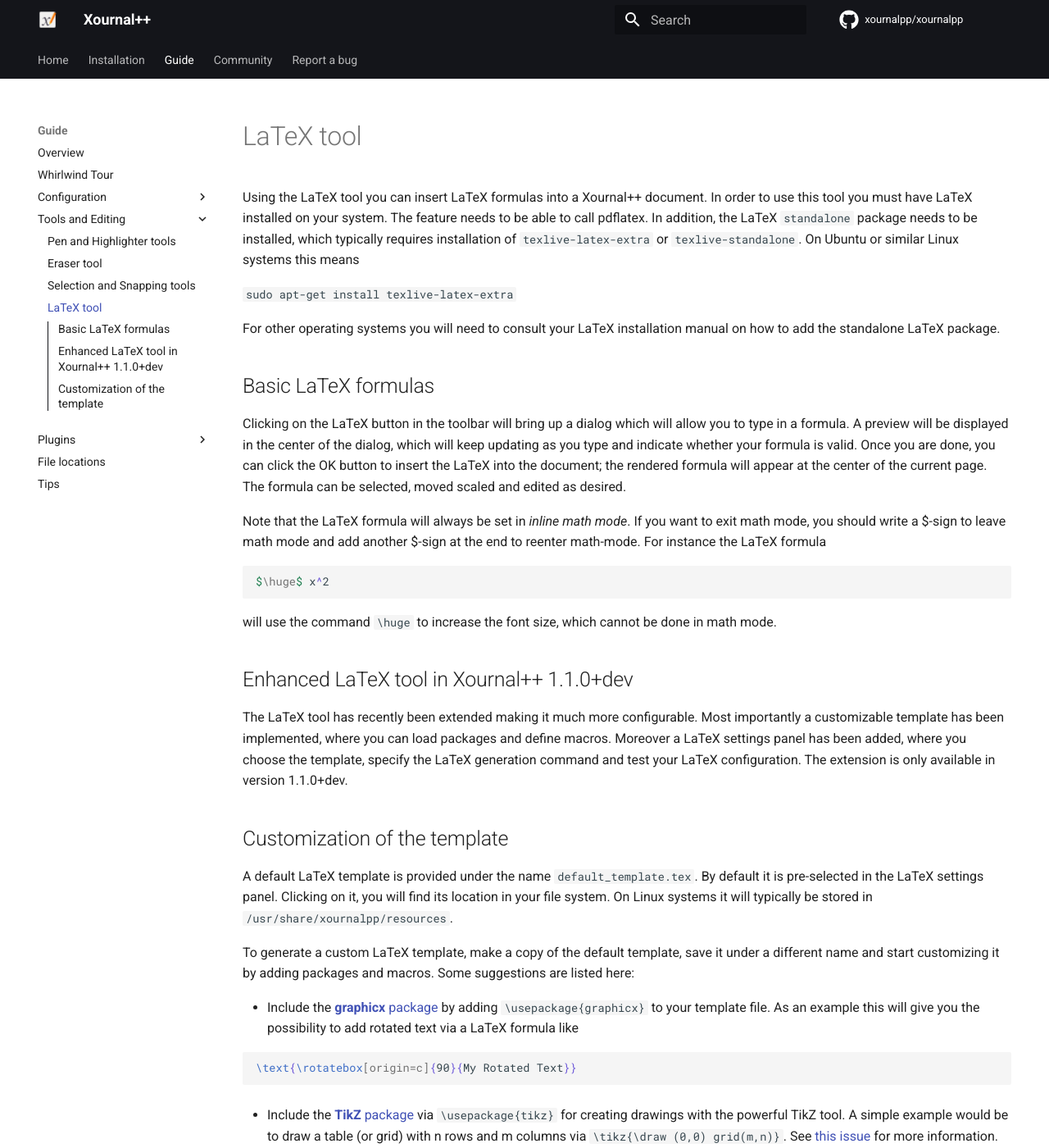
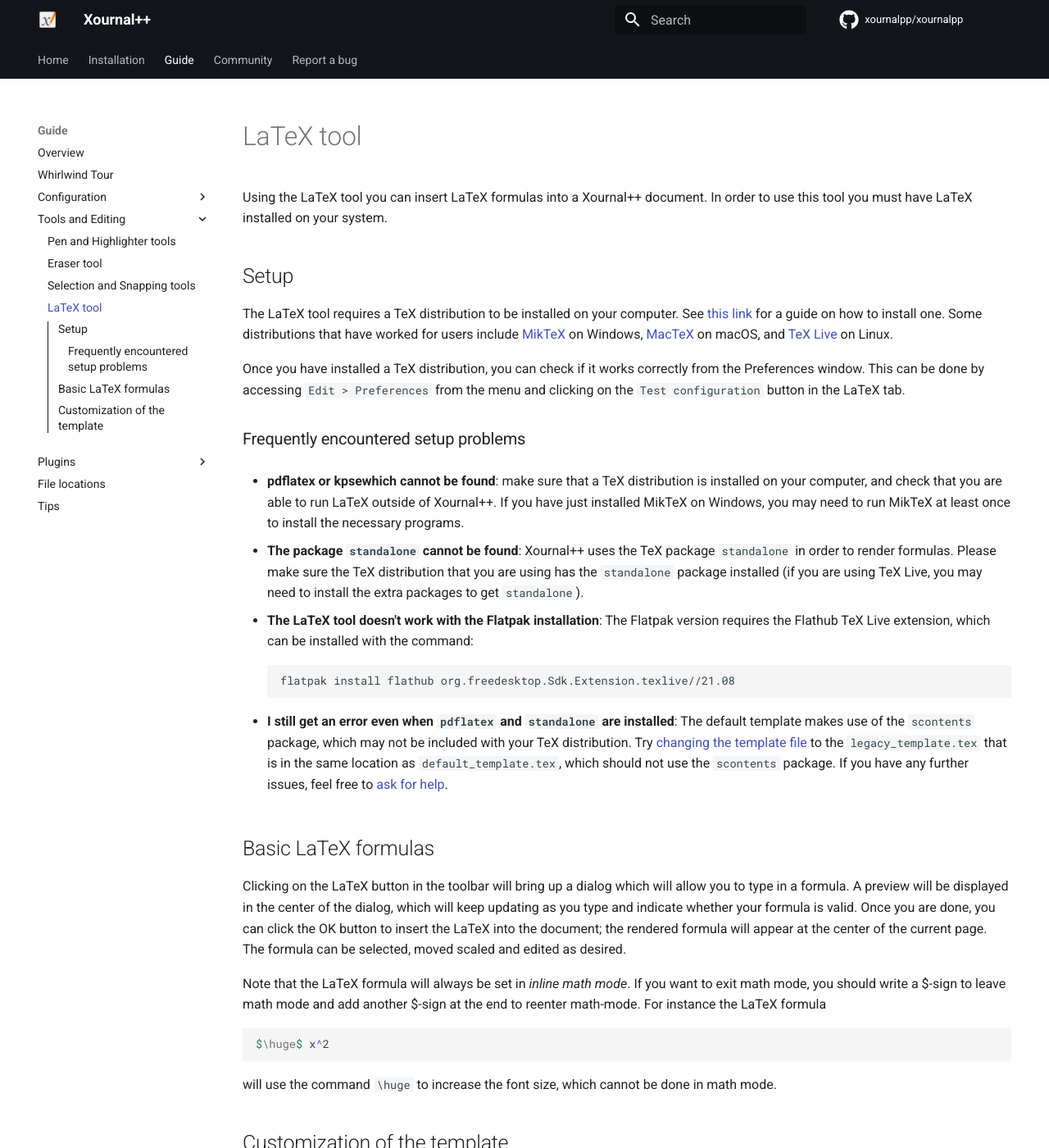
Before and after one commit to xournalpp/xournalpp.github.io, an MkDocs documentation site: the page built from docs/guide/tools/latex.md, in a window 1280 px wide and 1400 px high. Shown: the whole window at 82% size. Built offline with MkDocs 1.6.1 and Material for MkDocs 9.7.7, drawn with Linux system fonts in a browser that asks for light colours; comment, search, counter and statistics services are not loaded; the version menu is left out; some of the changed text lies outside the part shown.

Commit message:
Update LaTeX page in guide
* Change wording so that it assumes Xournal++ 1.1.x or newer
* Add "Frequently encountered setup problems" section

````diff
--- a/docs/guide/tools/latex.md
+++ b/docs/guide/tools/latex.md
@@ -1,11 +1,44 @@
 # LaTeX tool
 
 Using the LaTeX tool you can insert LaTeX formulas into a Xournal++ document. In order to use this tool you must have LaTeX installed on your system.
-The feature needs to be able to call pdflatex. In addition, the LaTeX `standalone` package needs to be installed, which typically requires installation of `texlive-latex-extra` or `texlive-standalone`. On Ubuntu or similar Linux systems this means
 
-`sudo apt-get install texlive-latex-extra`
+## Setup
 
-For other operating systems you will need to consult your LaTeX installation manual on how to add the standalone LaTeX package.
+The LaTeX tool requires a TeX distribution to be installed on your computer. See
+[this link](https://www.latex-project.org/get/) for a guide on how to install
+one. Some distributions that have worked for users include
+[MikTeX](https://miktex.org/) on Windows, [MacTeX](https://www.tug.org/mactex/)
+on macOS, and [TeX Live](https://www.tug.org/texlive/) on Linux.
+
+Once you have installed a TeX distribution, you can check if it works correctly
+from the Preferences window. This can be done by accessing `Edit > Preferences`
+from the menu and clicking on the `Test configuration` button in the LaTeX tab.
+
+### Frequently encountered setup problems
+
+* **pdflatex or kpsewhich cannot be found**: make sure that a TeX distribution
+  is installed on your computer, and check that you are able to run LaTeX
+  outside of Xournal++. If you have just installed MikTeX on Windows, you may
+  need to run MikTeX at least once to install the necessary programs.
+
+* **The package `standalone` cannot be found**: Xournal++ uses the TeX package
+  `standalone` in order to render formulas. Please make sure the TeX
+  distribution that you are using has the `standalone` package installed (if you
+  are using TeX Live, you may need to install the extra packages to get
+  `standalone`).
+
+* **The LaTeX tool doesn't work with the Flatpak installation**: The Flatpak version
+  requires the Flathub TeX Live extension, which can be installed with the command:
+  ```
+  flatpak install flathub org.freedesktop.Sdk.Extension.texlive//21.08
+  ```
+
+* **I still get an error even when `pdflatex` and `standalone` are installed**:
+  The default template makes use of the `scontents` package, which may not be
+  included with your TeX distribution. Try [changing the template
+  file](#template) to the `legacy_template.tex` that is in the same location as
+  `default_template.tex`, which should not use the `scontents` package. If you
+  have any further issues, feel free to [ask for help](../../community/help.md).
 
 ## Basic LaTeX formulas
 
@@ -19,16 +52,17 @@ $\huge$ x^2
 
 will use the command `\huge` to increase the font size, which cannot be done in math mode.
 
-## Enhanced LaTeX tool in Xournal++ 1.1.0+dev
+## Customization of the template {: #template }
 
-The LaTeX tool has recently been extended making it much more configurable. Most importantly a customizable template has been implemented, where you can load packages and define macros. Moreover a LaTeX settings panel has been added, where you choose the template, specify the LaTeX generation command and test your LaTeX configuration. The extension is only available in version 1.1.0+dev.
+The LaTeX formulas are rendered by substituting the user-provided formula (along
+with other information like tool color) into a _template file_. The template
+file to use can be changed in the LaTeX tab of the Preferences window.
 
-## Customization of the template
-
-A default LaTeX template is provided under the name `default_template.tex`. By default it is pre-selected in the LaTeX settings panel. Clicking on it, you will find its location in your file system. On Linux systems it will typically be stored in
+A default LaTeX template is provided under the name `default_template.tex`. Clicking on it, you will find its location in your file system. On Linux systems it will typically be stored in
 `/usr/share/xournalpp/resources`.
 
-To generate a custom LaTeX template, make a copy of the default template, save it under a different name and start customizing it by adding packages and macros. Some suggestions are listed here:
+To generate a custom LaTeX template, make a copy of the default template, save
+it under a different name, and custommize it. Some suggestions are listed here:
 
 - Include the [**graphicx** package](https://ctan.org/pkg/graphicx) by adding `\usepackage{graphicx}` to your template file. As an example this will give you the possibility to add rotated text via a LaTeX formula like
 
--- a/mkdocs.yml
+++ b/mkdocs.yml
@@ -72,3 +72,4 @@ markdown_extensions:
   - toc:
       permalink: true
   - admonition
+  - attr_list
````
